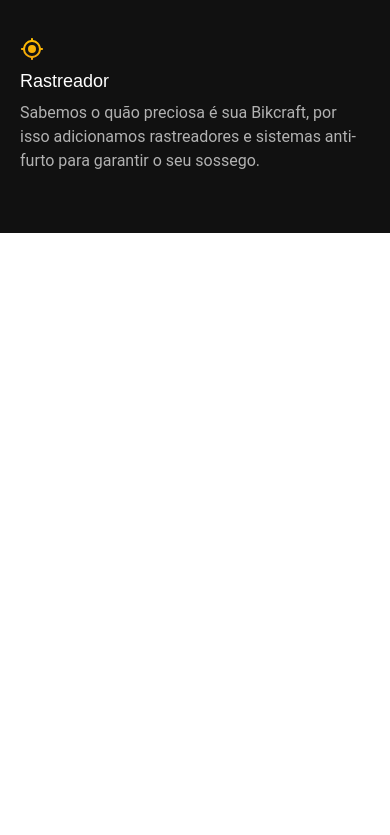
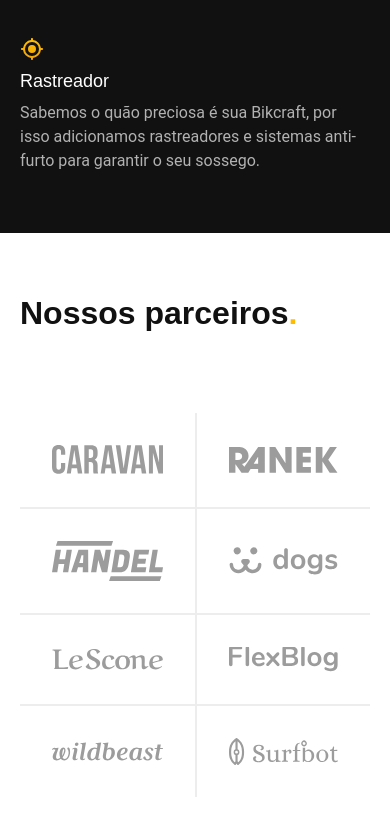
Before and after one commit to Murilo-Nep0muceno/projeto-bicicleta, a plain HTML site: page index.html in a window 390 px wide. Shown: the part 2020-2855 px from the top of the page. Drawn offline with Linux system fonts and the light colour scheme.

Commit message:
parceiros

```diff
--- /dev/null
+++ b/css/home/parceiros.css
@@ -0,0 +1,53 @@
+.parceiros{
+    padding-top: 60px;
+    padding-bottom:120px ;
+}
+
+.parceiros h2{
+    padding-bottom: 60px ;
+}
+
+.parceiros ul{
+    padding: 0 20px;
+    max-width: 1400px;
+    display: grid;
+    grid-template-columns: repeat(4, 1fr);
+    margin: 0 auto;
+}
+
+.parceiros li{
+    display: flex;
+    padding: 32px;
+    border-left: 2px solid var(--cor-2);
+}
+
+.parceiros img{
+    margin: auto;
+}
+
+.parceiros li:first-child,
+.parceiros li:nth-child(5){
+    border-left: none;
+}
+
+.parceiros li:nth-child(n + 5){
+    border-top: 2px solid var(--cor-2);
+}
+
+@media(max-width:800px){
+    .parceiros{
+        padding-bottom: 20px;
+    }
+    .parceiros h2{
+        margin-bottom: 20px;
+    }
+    .parceiros ul{
+        grid-template-columns: repeat(2, 1fr);
+    }
+    .parceiros li:nth-child(n +3){
+        border-top: 2px solid var(--cor-2);
+    }
+    .parceiros li:nth-child(odd){
+        border-left: none;
+    }
+}
--- a/css/style.css
+++ b/css/style.css
@@ -5,4 +5,5 @@
 @import "./ultilidades/componentes.css";
 @import "./ultilidades/cores.css";
 @import "./bicicletas/bicicletas-lista.css";
-@import "./home/tecnologia.css"
+@import "./home/tecnologia.css";
+@import "./home/parceiros.css";
--- a/index.html
+++ b/index.html
@@ -93,8 +93,23 @@
                 <img src="img/fotos/tecnologia.jpg" alt="">
             </div>
         </div>
+    </article>
 
-    </article>
+    <section class="parceiros">
+        <h2 class="font-1-xxl container">Nossos  parceiros<span class="cor-p1">.</span></h2>
+
+        <ul>
+            <li><img src="img/parceiros/caravan.svg" alt=""></li>
+            <li><img src="img/parceiros/ranek.svg" alt=""></li>
+            <li><img src="img/parceiros/handel.svg" alt=""></li>
+            <li><img src="img/parceiros/dogs.svg" alt=""></li>
+            <li><img src="img/parceiros/lescone.svg" alt=""></li>
+            <li><img src="img/parceiros/flexblog.svg" alt=""></li>
+            <li><img src="img/parceiros/wildbeast.svg" alt=""></li>
+            <li><img src="img/parceiros/surfbot.svg" alt=""></li>
+        </ul>
+
+    </section>
 
 </body>
 </html>
```
